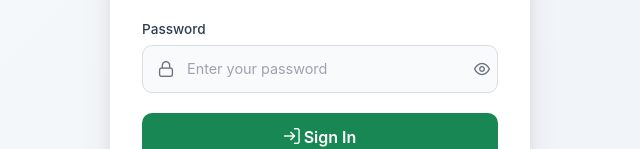
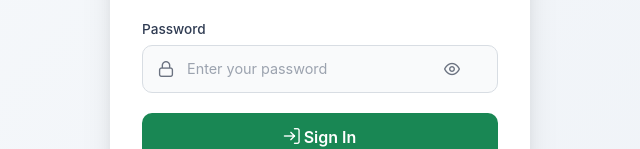
Before and after one commit to jerrykolo/NECO-ICT-Adhoc-Staff-Information-Portal-NIASIP-, an Angular app in the folder ui/: page /login in a window 1280 px wide. Shown: the part 374-523 px from the top of the page, without its empty margins (320-960 px from the left). Built offline with nearby package versions, Linux system fonts and the light colour scheme.

Commit message:
Fine-tune input icon and password toggle button positioning in login component styles

```diff
--- a/ui/src/app/views/login/login.component.ts
+++ b/ui/src/app/views/login/login.component.ts
@@ -153,7 +153,7 @@
       align-items: center;
       width: 100%;
     }
-    .input-wrapper i {
+    .input-wrapper > i {
       position: absolute;
       left: 16px;
       color: #6b7280;
@@ -184,7 +184,7 @@
     .toggle-password,
     button.toggle-password {
       position: absolute !important;
-      right: 28px !important;
+      right: 32px !important;
       top: 50% !important;
       transform: translateY(-50%) !important;
       display: flex !important;
--- a/ui/src/scss/styles.scss
+++ b/ui/src/scss/styles.scss
@@ -400,7 +400,7 @@
 }
 .login-form .toggle-password {
   position: absolute !important;
-      right: 28px !important;
+      right: 32px !important;
   top: 50% !important;
   transform: translateY(-50%) !important;
   display: flex !important;
```
